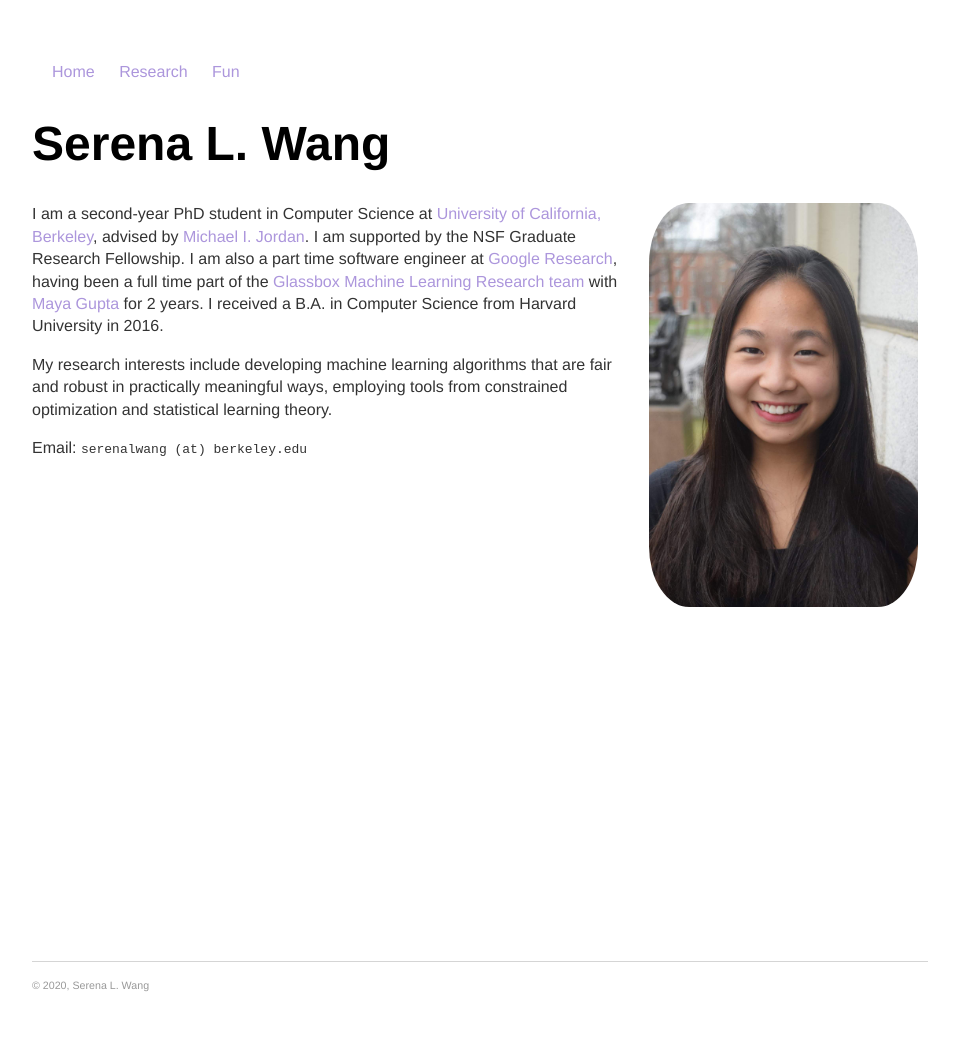
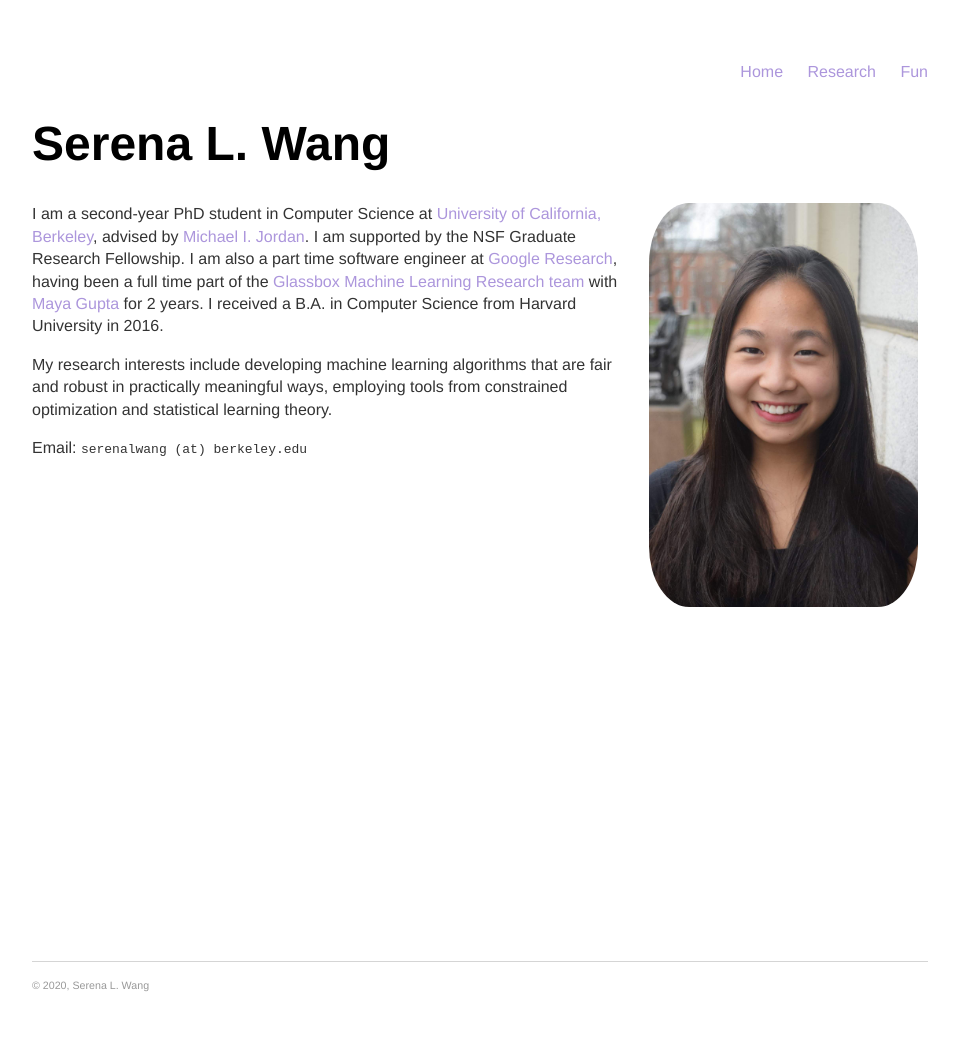
Before and after one commit to serenalwang/serenalwang.github.io, a Jekyll site: the page built from index.md, in a window 1280 px wide. Shown: the whole page, without its empty margins (160-1118 px from the left). Built offline with Jekyll 4.4.1, drawn with Linux system fonts in a browser that asks for light colours.

Commit message:
aligning header right.

```diff
--- a/css/main.css
+++ b/css/main.css
@@ -2,16 +2,23 @@ body {
     margin: 60px auto;
     width: 70%;
 }
-nav ul, footer ul {
+nav ul {
     font-family: 'Avenir', 'Helvetica' , 'Sans-Serif';
     padding: 0px;
     list-style: none;
     font-weight: bold;
+    text-align: right;
 }
 nav ul li {
     text-align: right;
     display: inline;
     margin-left: 20px;
+}
+footer ul {
+    font-family: 'Avenir', 'Helvetica' , 'Sans-Serif';
+    padding: 0px;
+    list-style: none;
+    font-weight: bold;
 }
 footer ul li {
     display: inline;
```
